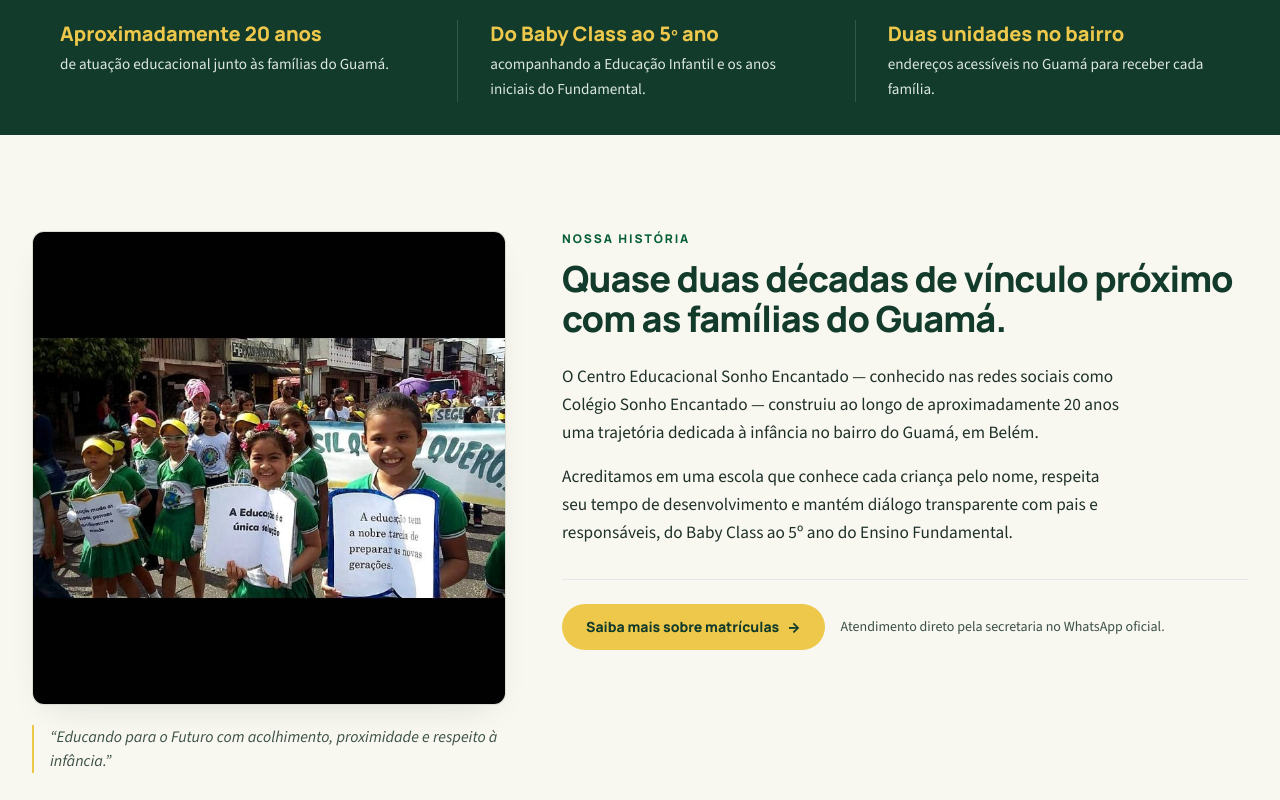
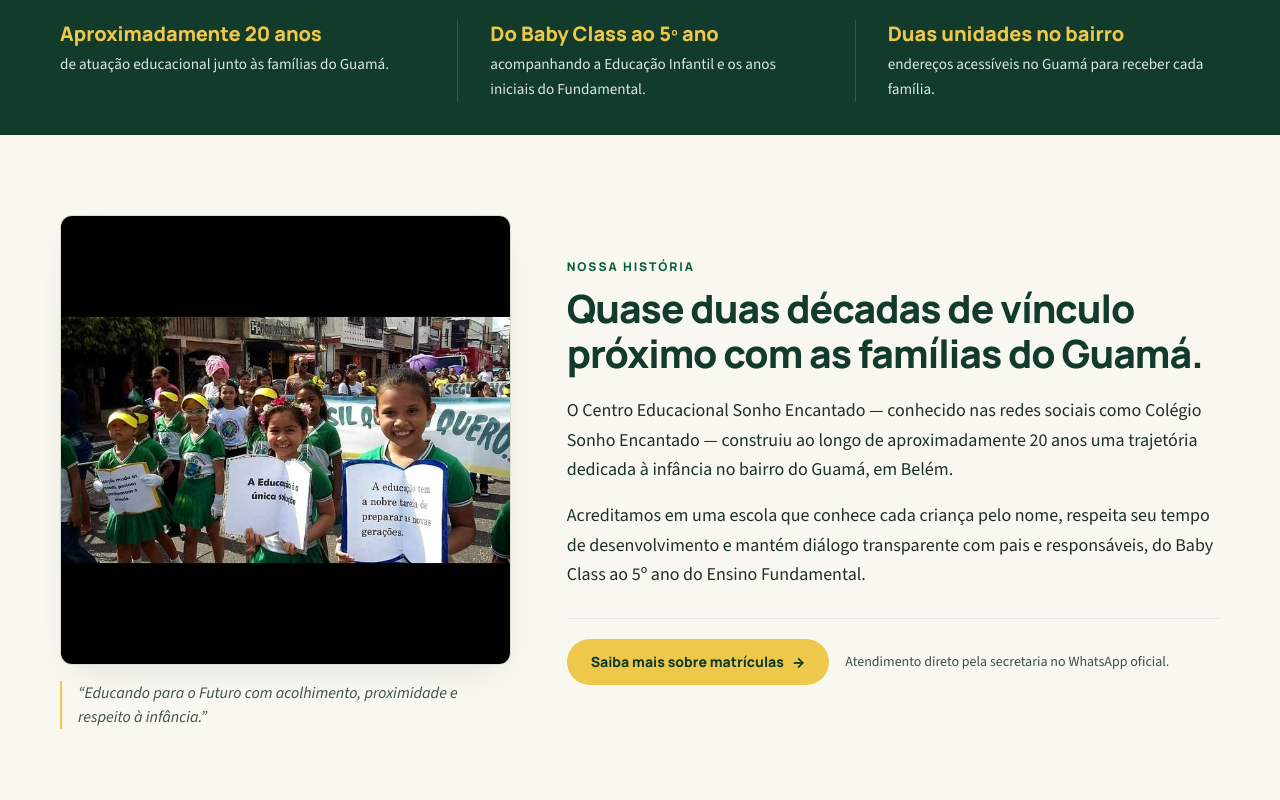
Before and after one commit to desenvolvedorfast-hub/site-sonho-encantado, a React (Vite) app in the folder sonho-encantado-site/: page / in a window 1280 px wide. Shown: the part 740-1540 px from the top of the page. Built offline with nearby package versions, Linux system fonts and the light colour scheme.

Commit message:
Refactor HistorySection component layout and styles

```diff
--- a/sonho-encantado-site/src/components/HistorySection.tsx
+++ b/sonho-encantado-site/src/components/HistorySection.tsx
@@ -1,62 +1,48 @@
-import { useState } from 'react';
 import { HISTORY_CONTENT, SCHOOL_IDENTITY } from '../data/schoolContent';
 import { PhotoSlot } from './PhotoSlot';
 
 export function HistorySection() {
-  const [photoMissing, setPhotoMissing] = useState(false);
-
   return (
     <section
       id="nossa-historia"
       aria-labelledby="historia-heading"
-      className="py-16 sm:py-20 lg:py-24"
+      className="py-12 sm:py-16 lg:py-20"
     >
-      <div className="mx-auto max-w-7xl px-4 sm:px-6 lg:px-8">
-        <div className="grid grid-cols-1 items-start gap-10 lg:grid-cols-12 lg:gap-14">
-          {/* Imagem em proporção natural (sem faixas pretas e sem cortar rostos) */}
-          {!photoMissing ? (
+      <div className="container-editorial grid grid-cols-1 items-center gap-8 lg:grid-cols-12 lg:gap-14">
+        {/* Fotografia em proporção natural (evita faixas pretas e cortes de rostos) */}
         <div className="order-2 lg:order-1 lg:col-span-5">
-              <div className="lg:sticky lg:top-28">
           <PhotoSlot
             src={HISTORY_CONTENT.imageSrc}
             alt={HISTORY_CONTENT.imageAlt}
+            photoGuide={HISTORY_CONTENT.photoGuide}
             naturalAspect
             objectPosition="object-[50%_20%]"
             className="shadow-editorial"
-                  onMissing={() => setPhotoMissing(true)}
           />
-                <blockquote className="mt-5 border-l-2 border-brand-yellow pl-4 text-sm italic leading-relaxed text-brand-muted sm:text-base">
+          <blockquote className="mt-4 border-l-2 border-brand-yellow pl-4 text-sm italic leading-relaxed text-brand-muted sm:text-base">
             “{HISTORY_CONTENT.quote}”
           </blockquote>
         </div>
-            </div>
-          ) : (
-            <div className="order-2 border-t-2 border-brand-yellow pt-5 lg:order-1 lg:col-span-4">
-              <blockquote className="font-display text-xl font-bold leading-snug text-brand-dark">
-                “{HISTORY_CONTENT.quote}”
-              </blockquote>
-            </div>
-          )}
 
-          {/* Narrativa enxuta e focada nos responsáveis */}
-          <div className={`order-1 lg:order-2 ${photoMissing ? 'lg:col-span-8' : 'lg:col-span-7'}`}>
+        {/* Narrativa editorial */}
+        <div className="order-1 lg:order-2 lg:col-span-7">
           <p className="font-display text-xs font-extrabold uppercase tracking-[0.16em] text-brand-green">
             {HISTORY_CONTENT.eyebrow}
           </p>
           <h2
             id="historia-heading"
-              className="mt-3 max-w-2xl font-display text-3xl font-extrabold leading-tight text-brand-dark sm:text-4xl"
+            className="text-section-title mt-3 max-w-2xl font-display font-extrabold text-brand-dark"
           >
             {HISTORY_CONTENT.title}
           </h2>
 
-            <div className="mt-6 max-w-prose space-y-4 text-base leading-relaxed text-brand-ink sm:text-[1.08rem]">
+          <div className="text-body-fluid mt-5 max-w-2xl space-y-4 text-brand-ink">
             {HISTORY_CONTENT.paragraphs.map((paragraph) => (
               <p key={paragraph}>{paragraph}</p>
             ))}
           </div>
 
-            <div className="mt-8 flex flex-wrap items-center gap-4 border-t border-brand-dark/12 pt-6">
+          <div className="mt-7 flex flex-wrap items-center gap-4 border-t border-brand-dark/12 pt-5">
             <a
               href={SCHOOL_IDENTITY.whatsappUrl}
               target="_blank"
@@ -78,7 +64,6 @@ export function HistorySection() {
           </div>
         </div>
       </div>
-      </div>
     </section>
   );
 }
```
Lines whose indentation alone changed are shown as unchanged.
